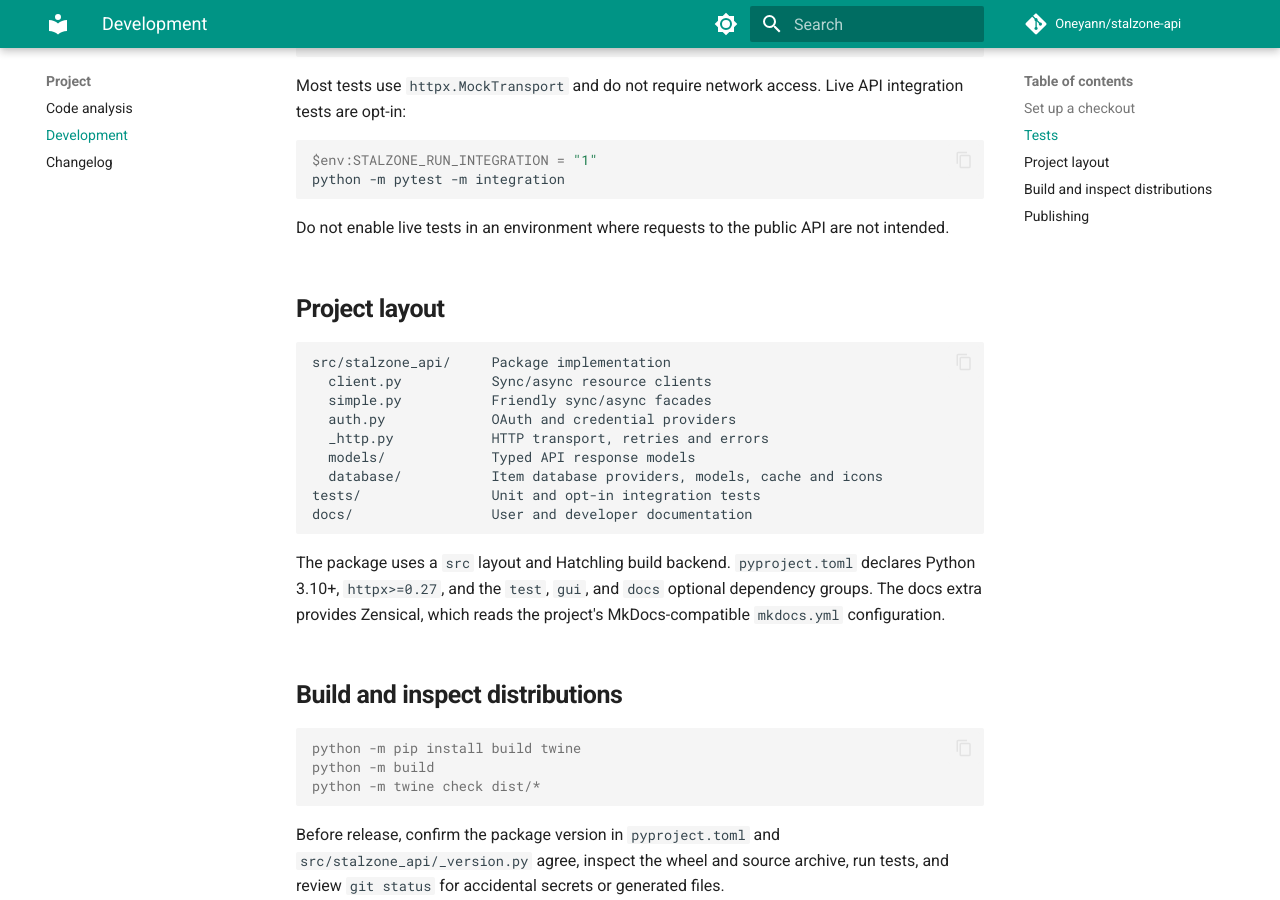
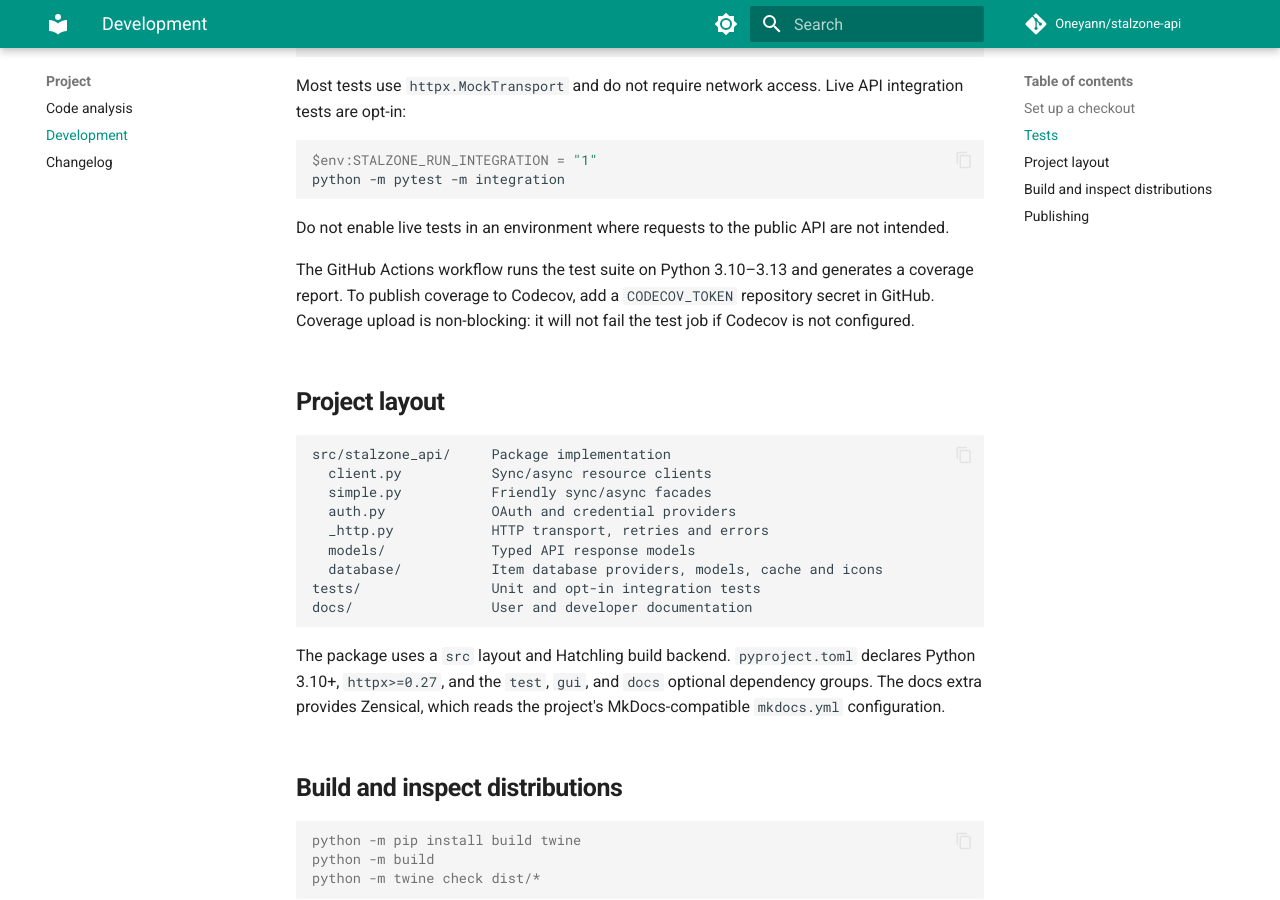
Before and after one commit to Oneyann/stalzone-api, an MkDocs documentation site: the page built from docs/development.md, in a window 1280 px wide and 900 px high, scrolled down 788 px. Built offline with MkDocs 1.6.1 and Material for MkDocs 9.7.7, drawn with Linux system fonts in a browser that asks for light colours; comment, search, counter and statistics services are not loaded.

Commit message:
Add project status badges and test CI

````diff
--- a/docs/development.md
+++ b/docs/development.md
@@ -46,6 +46,11 @@ python -m pytest -m integration
 Do not enable live tests in an environment where requests to the public API
 are not intended.
 
+The GitHub Actions workflow runs the test suite on Python 3.10–3.13 and
+generates a coverage report. To publish coverage to Codecov, add a
+`CODECOV_TOKEN` repository secret in GitHub. Coverage upload is non-blocking:
+it will not fail the test job if Codecov is not configured.
+
 ## Project layout
 
 ```text
--- a/pyproject.toml
+++ b/pyproject.toml
@@ -30,7 +30,7 @@ Repository = "https://github.com/Oneyann/stalzone-api"
 Issues = "https://github.com/Oneyann/stalzone-api/issues"
 
 [project.optional-dependencies]
-test = ["pytest>=8", "pytest-asyncio>=0.24"]
+test = ["pytest>=8", "pytest-asyncio>=0.24", "pytest-cov>=5"]
 gui = ["PySide6>=6.6"]
 docs = ["zensical>=0.1.2"]
 
````
Also changed, not shown: README.md (+8 -0 lines), 2 other files.
